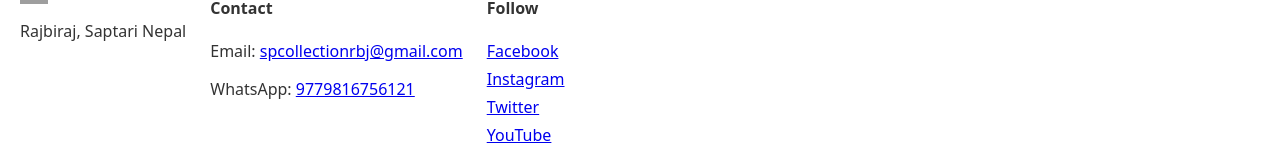
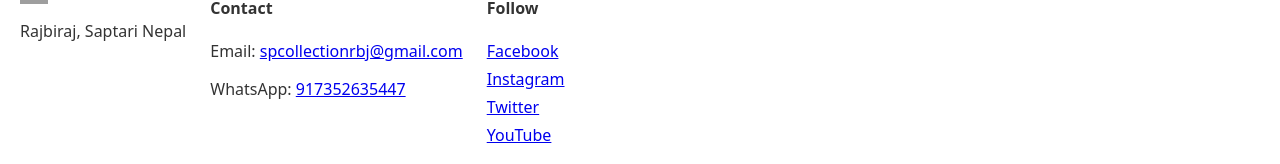
Before and after one commit to desuraj/e-commerce-web-saas, a React (Vite) app: page / in a window 1280 px wide. Shown: the part 1927-2091 px from the top of the page. Built offline with nearby package versions, Linux system fonts and the light colour scheme; grey boxes are pictures that could not be loaded.

Commit message:
change no.

```diff
--- a/src/config.js
+++ b/src/config.js
@@ -5,7 +5,7 @@ const CONFIG = {
   // tagline: "Pure Spices, Pure Taste!",
 
   // --- CONTACT INFO ---
-  whatsappNumber: "9779816756121", // no '+'
+  whatsappNumber: "917352635447", // no '+'
   email: "spcollectionrbj@gmail.com",
   address: "Rajbiraj, Saptari Nepal",
 
```
